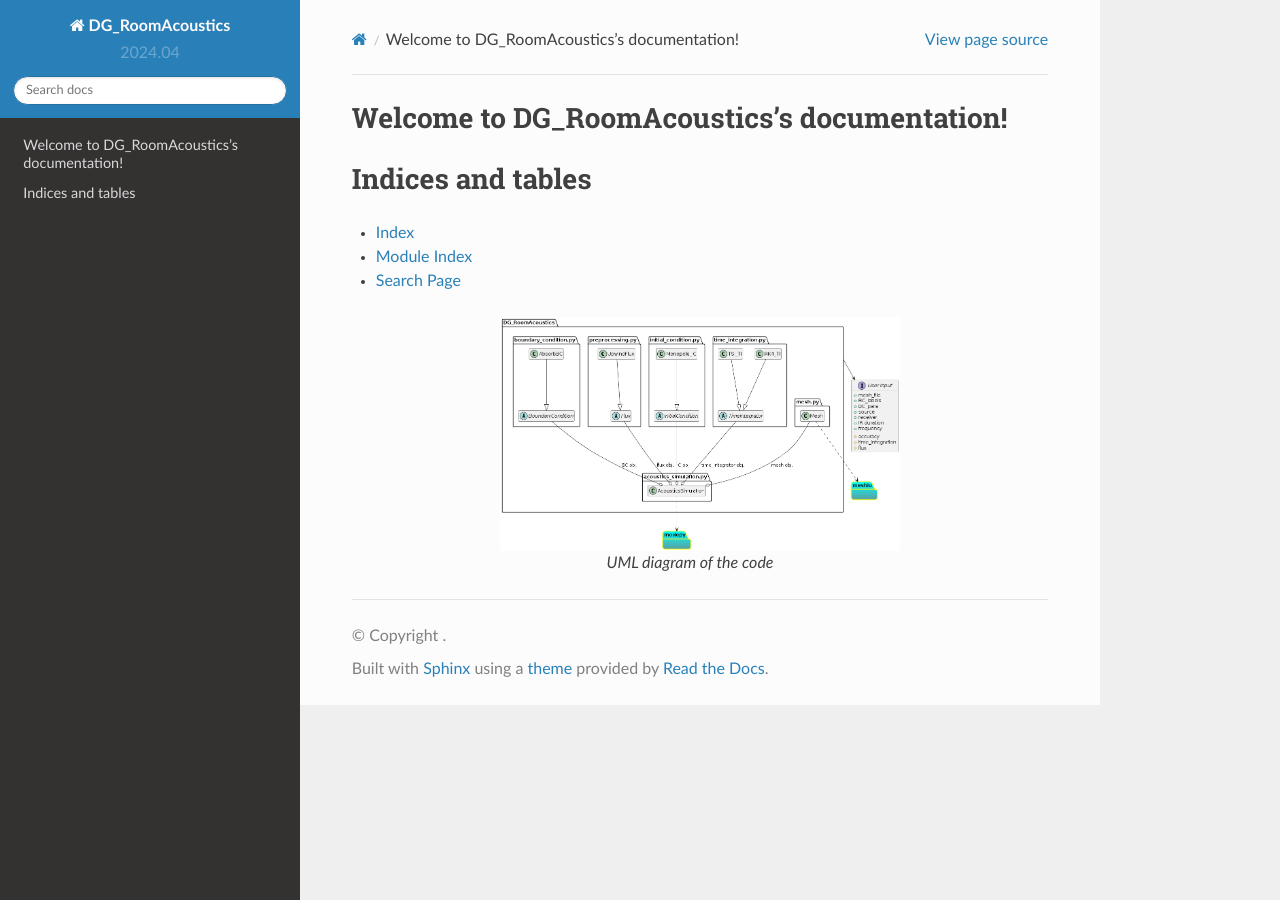
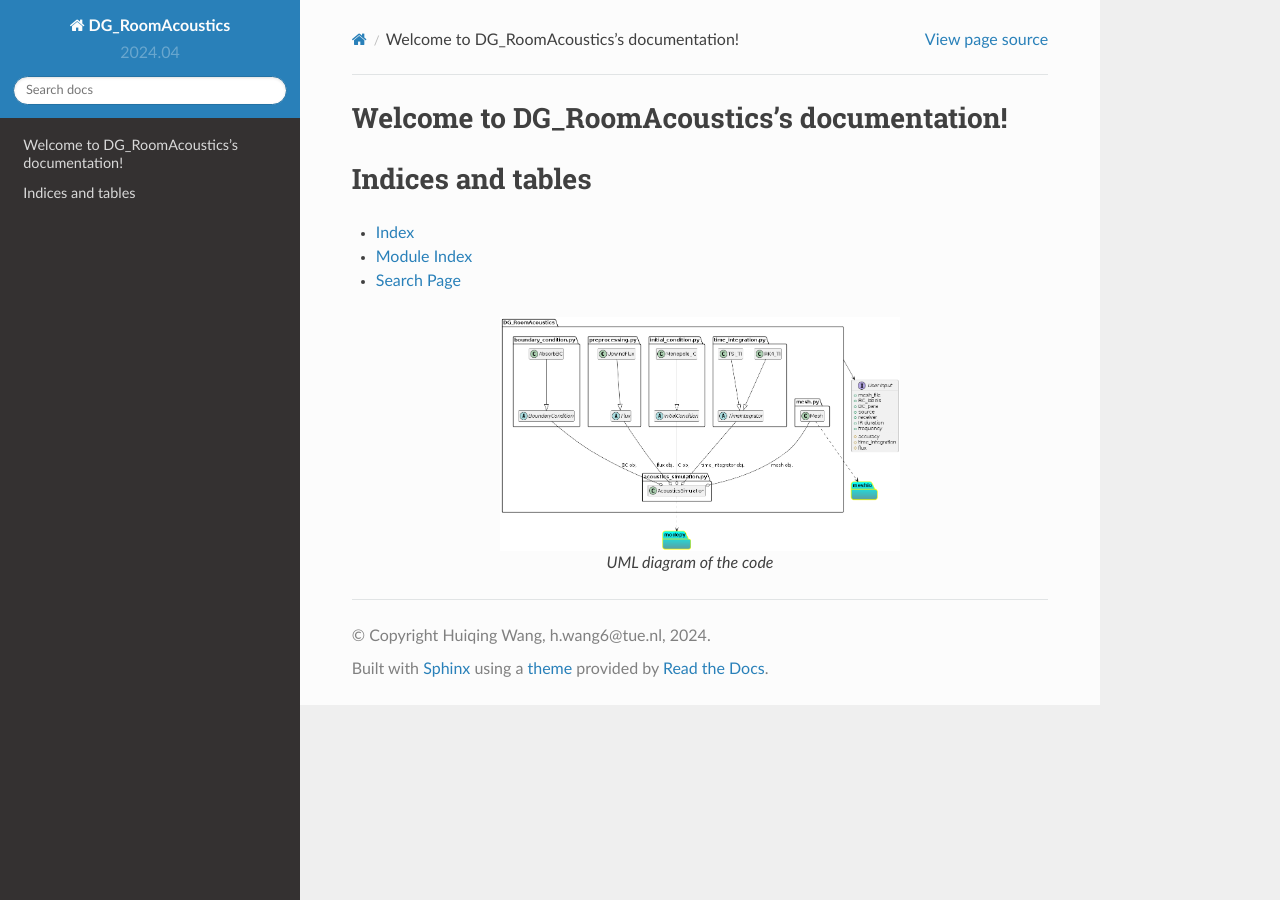
Before and after one commit to Building-acoustics-TU-Eindhoven/edg-acoustics, a Sphinx documentation site: the page built from docs/index.rst, in a window 1280 px wide. Built offline with Sphinx 7.4.7 and the Read the Docs theme 2.0.0, drawn with Linux system fonts in a browser that asks for light colours; some of the changed lines change nothing that is shown.

Commit message:
chore: Update project name and copyright information
The commit updates the project name from "edg_acoustics" to "DG_RoomAcoustics" and corrects the copyright information in the `conf.py` file. This ensures that the project is properly identified and attributed.

```diff
--- a/docs/conf.py
+++ b/docs/conf.py
@@ -18,7 +18,7 @@
 # -- Project information -----------------------------------------------------
 
 project = "DG_RoomAcoustics"
-custom_copyright = "2024, h.wang6@tue.nl"
+copyright = "Huiqing Wang, h.wang6@tue.nl, 2024"
 author = "Huiqing Wang, Artur Palha"
 
 # The version info for the project you're documenting, acts as replacement for
@@ -47,7 +47,14 @@ extensions = [
     "autoapi.extension",
     "myst_parser",
 ]
-
+autodoc_typehints = "description"
+autodoc_default_options = {
+    "member-order": "bysource",
+    "special-members": "__init__",
+    "undoc-members": True,
+    "exclude-members": "__weakref__",
+    "show-inheritance": True,
+}
 # Add any paths that contain templates here, relative to this directory.
 templates_path = ["_templates"]
 
--- a/docs/index.rst
+++ b/docs/index.rst
@@ -1,5 +1,4 @@
-.. edg_acoustics documentation master file, created by
-   sphinx-quickstart on Wed May  5 22:45:36 2021.
+.. DG_RoomAcoustics documentation master file, created by sphinx-quickstart
    You can adapt this file completely to your liking, but it should at least
    contain the root `toctree` directive.
 
```
